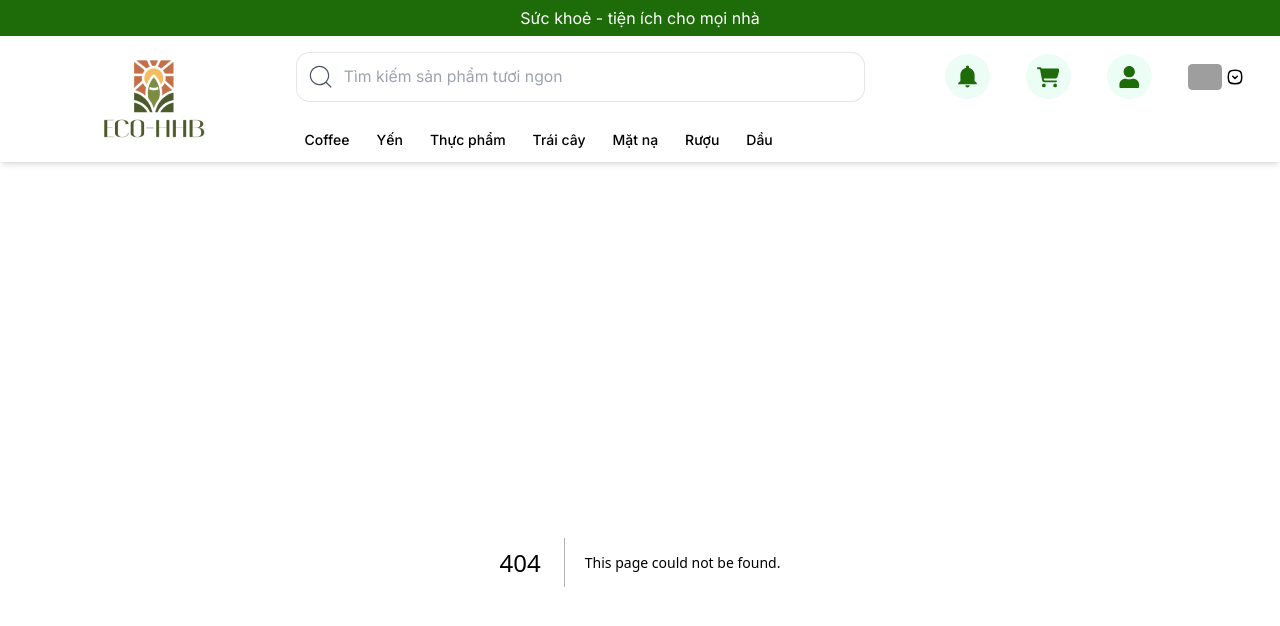
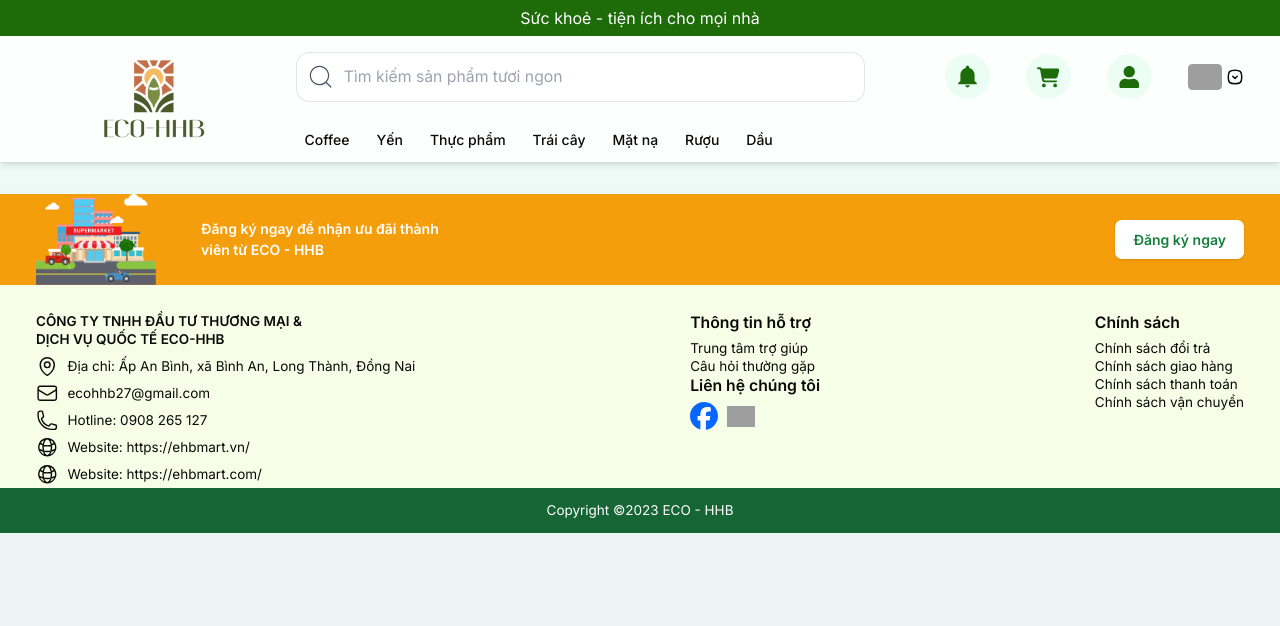
Before and after one commit to nqh99/eco-client, a Next.js app: page /checkout in a window 1280 px wide. Before the commit this address had no page. Shown: the top 626 px of the page. Built offline with nearby package versions, Linux system fonts and the light colour scheme; grey boxes are pictures that could not be loaded.

Commit message:
[EW4] Initial skeleton  Shopping Cart page

```diff
--- /dev/null
+++ b/src/app/checkout/page.tsx
@@ -0,0 +1,32 @@
+import React from "react";
+
+const ShoppingCartPage = () => {
+  // TODO: enhance later
+  const cartItems = 1;
+  return (
+    <main className="px-default gap-3 flex flex-col">
+      {cartItems > 0 ? (
+        <>
+          {/* Shopping Cart section with user orders */}
+          <div className="flex flex-row gap-3 mt-4 overflow-visible">
+            <div className="w-3/4 flex flex-col gap-3"></div>
+            <div className="w-1/4 inline-flex flex-col gap-4 sticky h-fit top-0 right-0"></div>
+          </div>
+        </>
+      ) : (
+        <>
+          {/* Shopping Cart section without user orders */}
+          <div></div>
+          {/* Top Selling Products section */}
+          <div></div>
+          {/* Relative Products section */}
+          <div></div>
+        </>
+      )}
+      {/* Eco-HHB Policies section */}
+      <div></div>
+    </main>
+  );
+};
+
+export default ShoppingCartPage;
```
